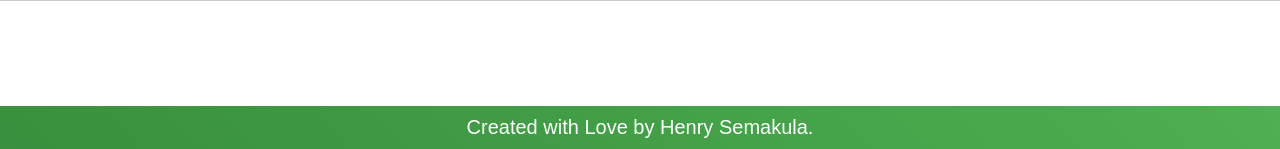
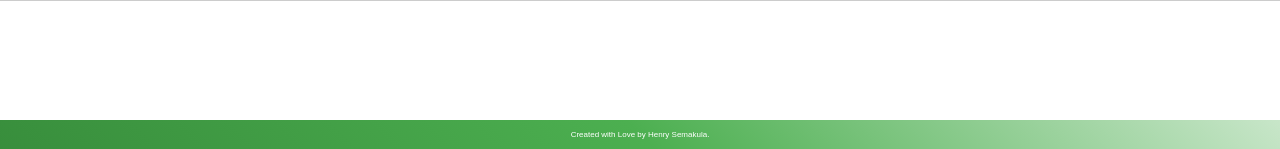
Before and after one commit to dbms-sema/Type-2-Diabetes, a Flask app: page / in a window 1280 px wide. Shown: the part 651-800 px from the top of the page. Run offline with Flask 2, Linux system fonts and the light colour scheme; parts of the project's set-up code (start-up, migrations or seed data) failed here and were passed over; some libraries are stand-ins or nearby versions.

Commit message:
Update styles.css

```diff
--- a/static/styles.css
+++ b/static/styles.css
@@ -126,7 +126,7 @@ body{
 }
 
 .contact-icon:hover{
-	color: #388E3C;
+	color: #8c8c8c;
 }
 
 /* Footer */
@@ -135,14 +135,14 @@ body{
 	position: relative;
 	padding: 10px;
 	background: linear-gradient(45deg, #388E3C, #4CAF50, #C8E6C9);
-	background-size: 200% 200%;
+	background-size: 100% 100%;
 	/*animation: change-gradient 10s ease-in-out infinite;*/
 }
 
 .footer-description{
 	color: #ffffff;
 	margin: 0;
-	font-size: 20px;
+	font-size: 8px;
 }
 
 /* Result */
@@ -156,7 +156,7 @@ body{
 }
 
 .safe{
-    color: green;
+    color: #0f2620;
 }
 
 .gif{
```
